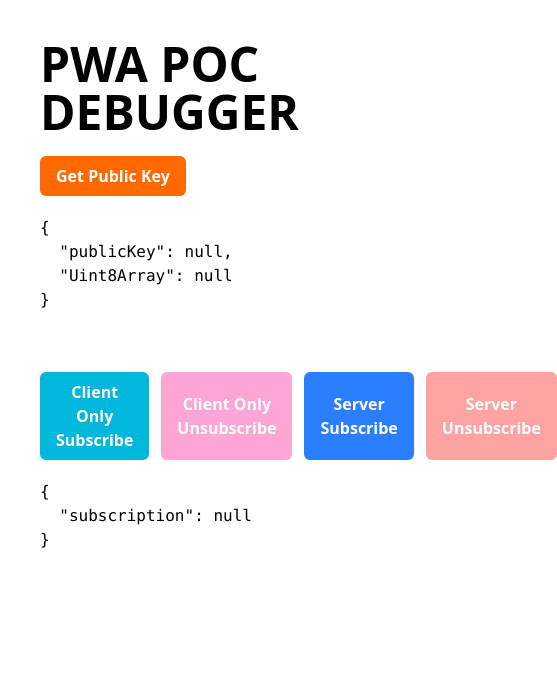
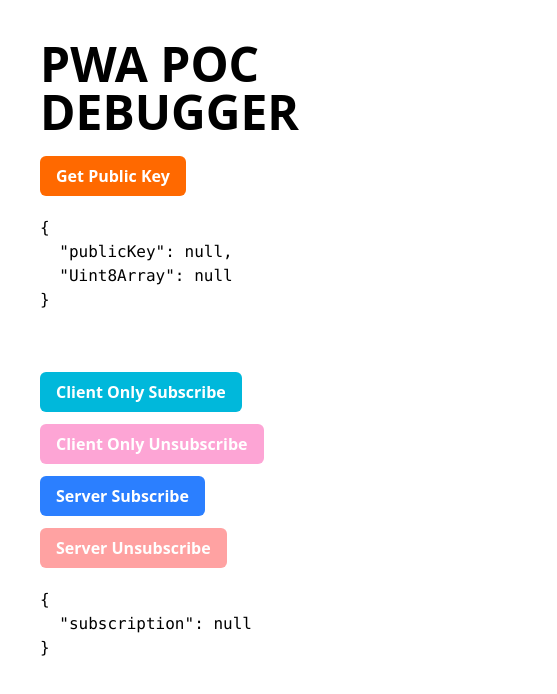
Before and after one commit to kobykris/poc_pwa_app, a React app: page / in a window 390 px wide. Shown: the top 694 px of the page, 557 px wide, since content can reach past the window. Built offline with nearby package versions, Linux system fonts and the light colour scheme; no server answers; the HTML template or start-up script is replaced by a standard one.

Commit message:
fix(test): enhance button responsive layout

```diff
--- a/src/components/PWATest.tsx
+++ b/src/components/PWATest.tsx
@@ -181,7 +181,7 @@
       </div>
 
       <div className='py-5'>
-        <div className="flex gap-3">
+        <div className="flex gap-3 flex-wrap">
           <button
             className='bg-cyan-500 text-white font-semibold py-2 px-4 rounded-md hover:bg-cyan-700 disabled:bg-cyan-300 transition-colors duration-200'
             onClick={handleSubscribe}
```
